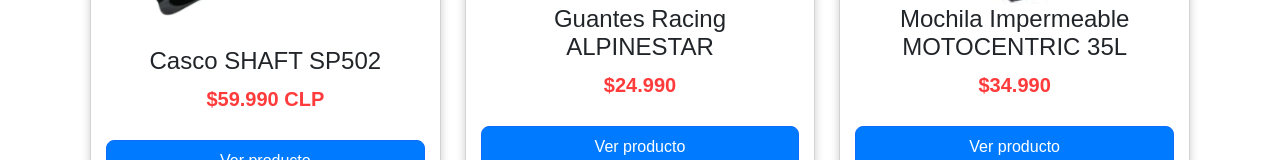
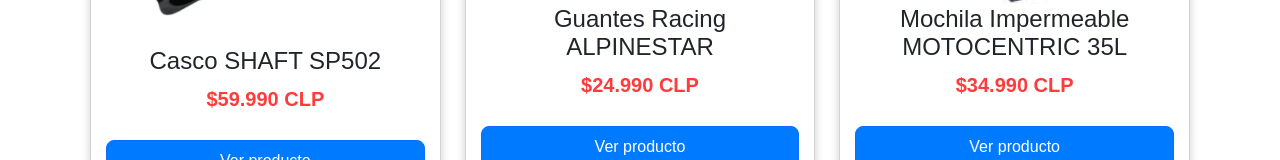
Before and after one commit to Lucvvs/M2F, a plain HTML site: page index.html in a window 1280 px wide. Shown: the part 1068-1228 px from the top of the page. Drawn offline with nearby package versions, Linux system fonts and the light colour scheme.

```diff
--- a/index.html
+++ b/index.html
@@ -64,7 +64,7 @@
             <div class="card product-card">
                 <img src="assets/img/guantes1.png" class="card-img-top">
                 <h4>Guantes Racing ALPINESTAR</h4>
-                <p class="precio">$24.990</p>
+                <p class="precio">$24.990 CLP</p>
                 <a href="producto.html?id=2" class="btn btn-primary w-100">Ver producto</a>
                 <button class="btn2 w-100 mt-2">Agregar al carrito</button>
             </div>
@@ -74,7 +74,7 @@
             <div class="card product-card">
                 <img src="assets/img/mochile1.png" class="card-img-top">
                 <h4>Mochila Impermeable MOTOCENTRIC 35L</h4>
-                <p class="precio">$34.990</p>
+                <p class="precio">$34.990 CLP</p>
                 <a href="producto.html?id=3" class="btn btn-primary w-100">Ver producto</a>
                 <button class="btn2 w-100 mt-2">Agregar al carrito</button>
             </div>
```
Also changed, not shown: 1 other file.
